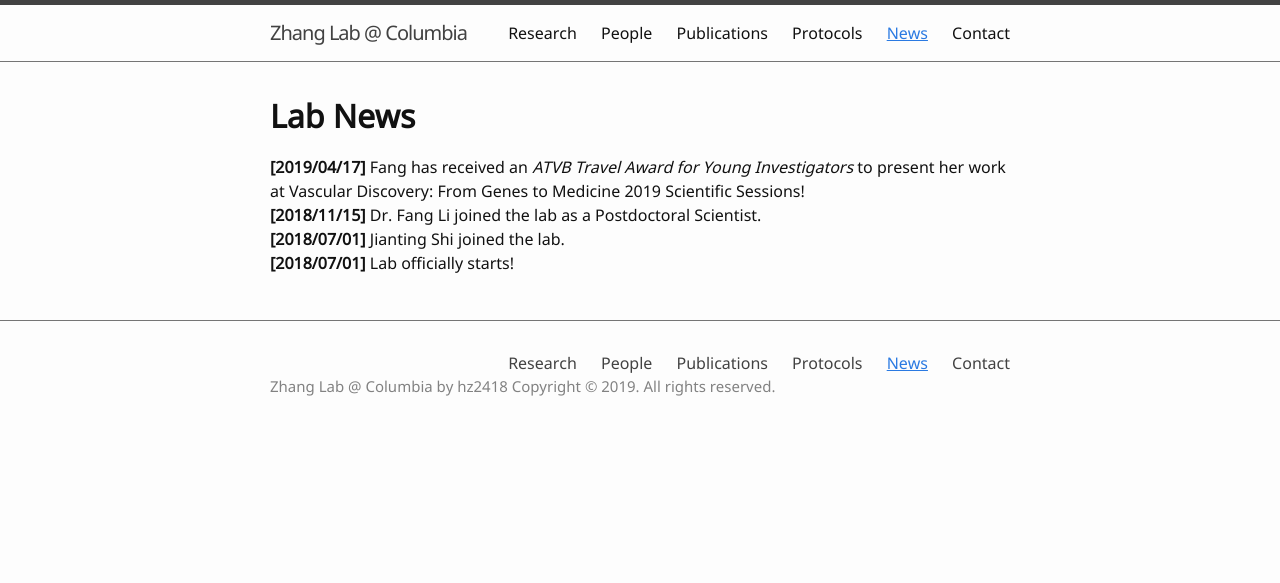
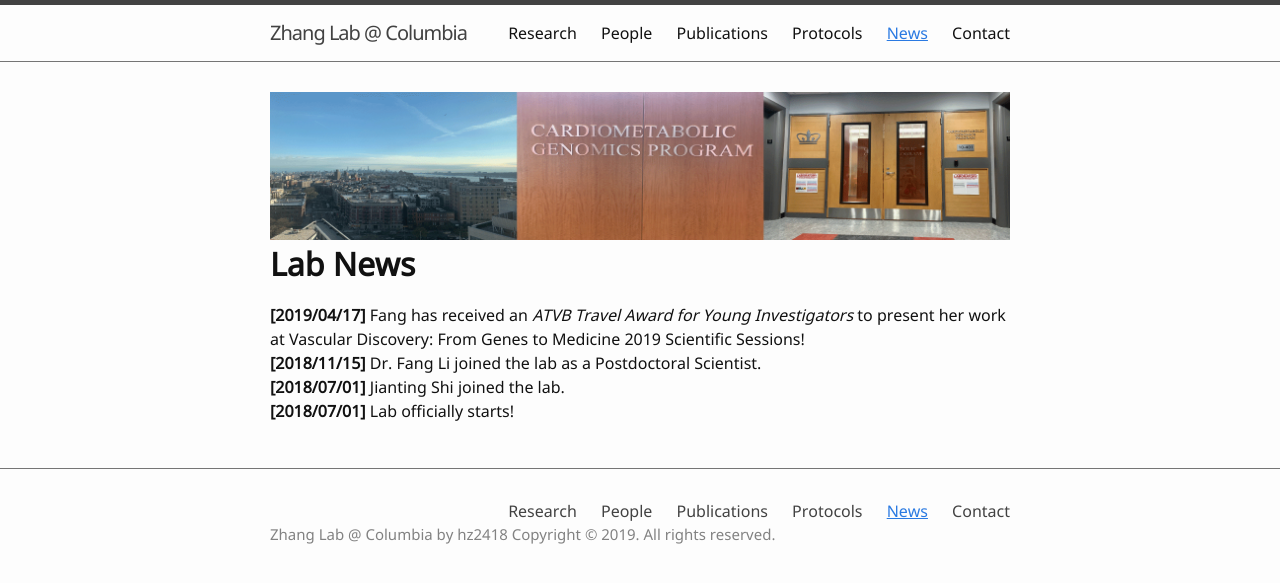
Before and after one commit to hanruizhang/zhanglab, a Jekyll site: the page built from 5_News.md, in a window 1280 px wide. Shown: the top 583 px of the page. Built offline with Jekyll 4.4.1, drawn with Linux system fonts in a browser that asks for light colours.

Commit message:
Update 5_News.md

```diff
--- a/5_News.md
+++ b/5_News.md
@@ -2,6 +2,9 @@
 title: News
 nav: true
 ---
+<div>
+  <img src="{{ '/images/News.gif' | absolute_url }}" alt="News" >
+</div>
 
 # **Lab News**
 **[2019/04/17]**  Fang has received an _ATVB Travel Award for Young Investigators_ to present her work at Vascular Discovery: From Genes to Medicine 2019 Scientific Sessions!
```
